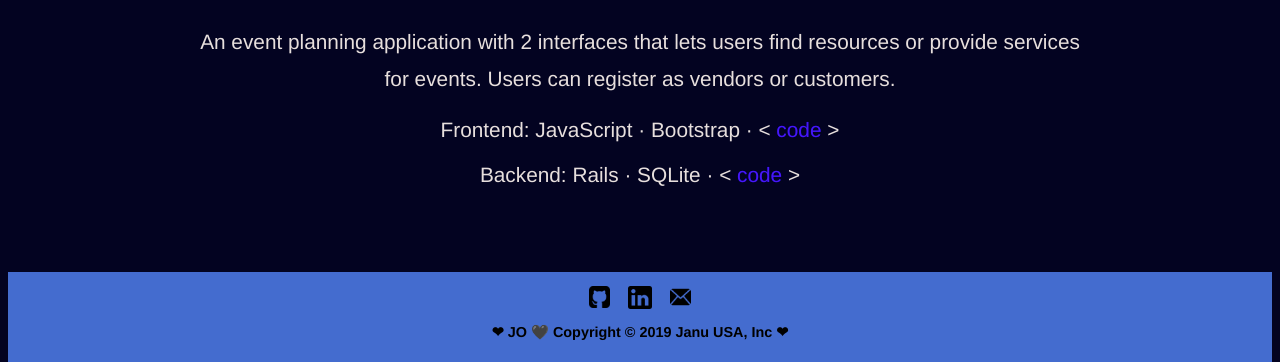
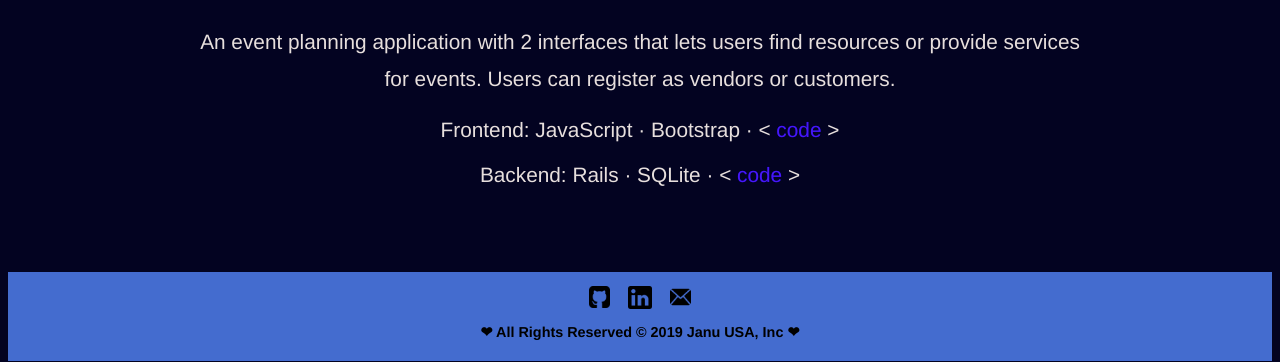
Before and after one commit to Jantastication/Jantastication.github.io, a plain HTML site: page index.html in a window 1280 px wide. Shown: the part 5689-6051 px from the top of the page. Drawn offline with Linux system fonts and the light colour scheme; a web font is replaced by a local one.

Commit message:
fixed footer

```diff
--- a/index.html
+++ b/index.html
@@ -125,7 +125,6 @@
           <br/>
         <hr></hr>
           <br/>
-
 
           <div class="portfolio-card">
             <div >
@@ -256,7 +255,7 @@
           <a href="mailto:georginaoregx@gmail.com" target="_blank"
             ><img src="src/assets/email.png" class="icon"
           /></a>
-          <p> ❤ JO 🖤 Copyright © 2019 Janu USA, Inc ❤ </p>
+          <p> ❤  All Rights Reserved © 2019 Janu USA, Inc ❤ </p>
         </footer>
       </body>
     </html>
```
